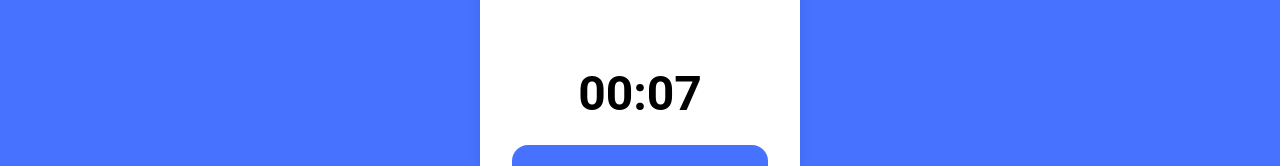
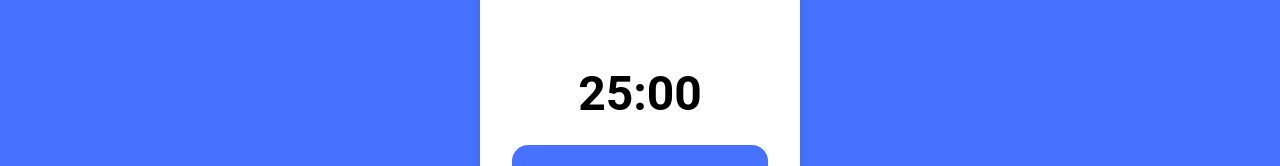
Before and after one commit to zda17/pomodoro, a React (Create React App) app: page / in a window 1280 px wide. Shown: the part 266-432 px from the top of the page. Built offline with nearby package versions, Linux system fonts and the light colour scheme; no server answers; data requests are answered from the project's data file.

Commit message:
set seconds/minutes back to standard

```diff
--- a/src/components/Timer.js
+++ b/src/components/Timer.js
@@ -8,9 +8,9 @@ import { FontAwesomeIcon } from '@fortawesome/react-fontawesome'
 import { faPlay, faPause } from '@fortawesome/free-solid-svg-icons'
 
 const Timer = () => {
-    const [rounds, setRounds] = useState(3);
-    const [seconds, setSeconds] = useState(7);
-    const [minutes, setMinutes] = useState(0);
+    const [rounds, setRounds] = useState(0);
+    const [seconds, setSeconds] = useState(0);
+    const [minutes, setMinutes] = useState(25);
     const [breakTime, setBreakTime] = useState(false);
     const [timerActive, setTimerActive] = useState(false);
     const [alert, setAlert] = useState(`Press play when youre ready!`);
@@ -37,8 +37,8 @@ const Timer = () => {
                             if (breakTime === true) {
                                 // break time just ended, start a new round
                                 setRounds(rounds => rounds + 1);
-                                setMinutes(0);
-                                setSeconds(30);
+                                setMinutes(25);
+                                setSeconds(0);
                                 setAlert(false);
                                 setBreakTime(false);
                             } else if (rounds % 4 === 0) {
@@ -50,8 +50,8 @@ const Timer = () => {
                                         <span className="text-sm">The timer will automatically reset after this break.</span>
                                     </>
                                 );
-                                setMinutes(0);
-                                setSeconds(15);
+                                setMinutes(15);
+                                setSeconds(0);
                                 setBreakTime(true);
                                 setRounds(0);
                             } else {
@@ -63,8 +63,8 @@ const Timer = () => {
                                         <span className="text-sm">{quote}</span>
                                     </>
                                 );
-                                setMinutes(0);
-                                setSeconds(10);
+                                setMinutes(5);
+                                setSeconds(0);
                                 setBreakTime(true);
                                 fetchQuote();
                             }
```
